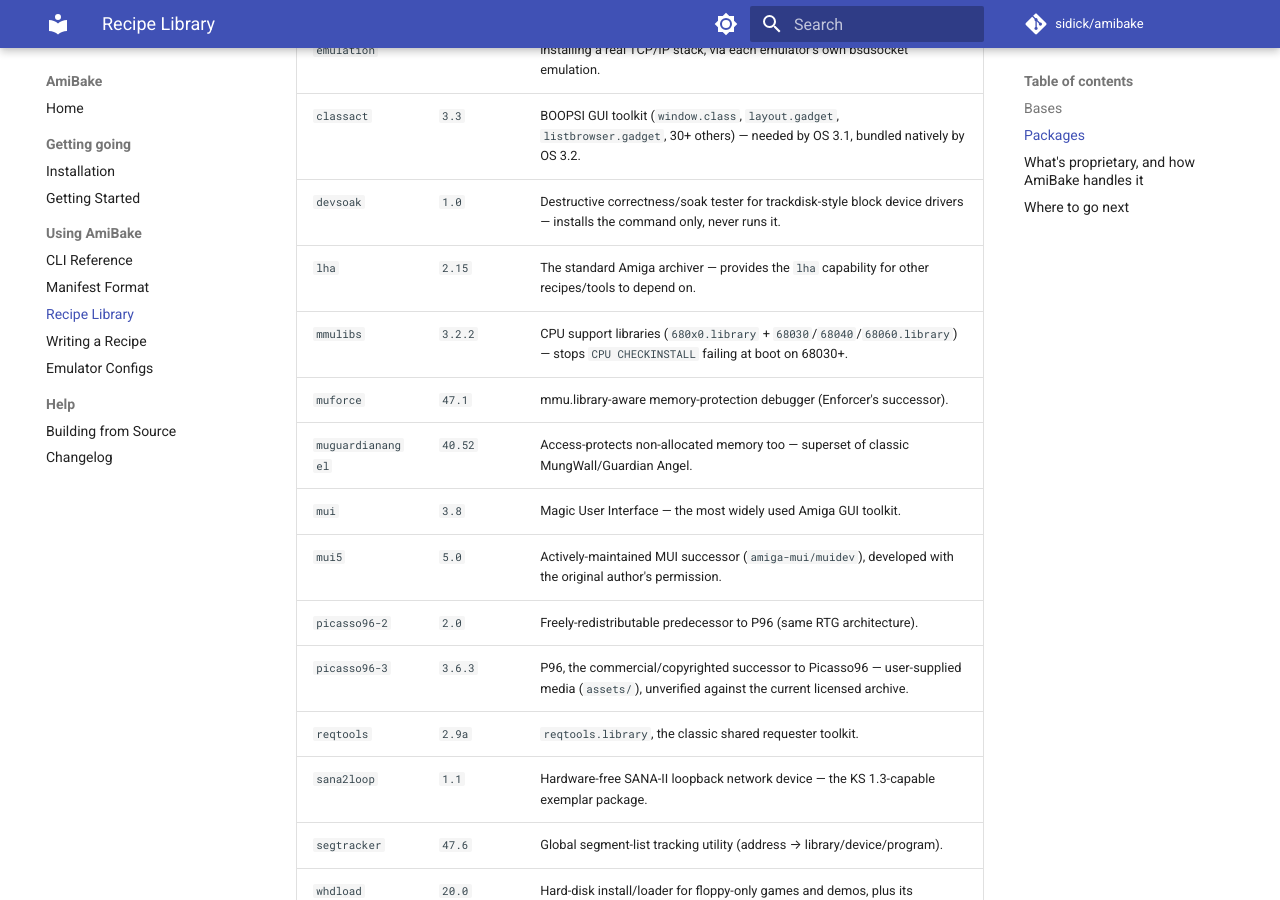
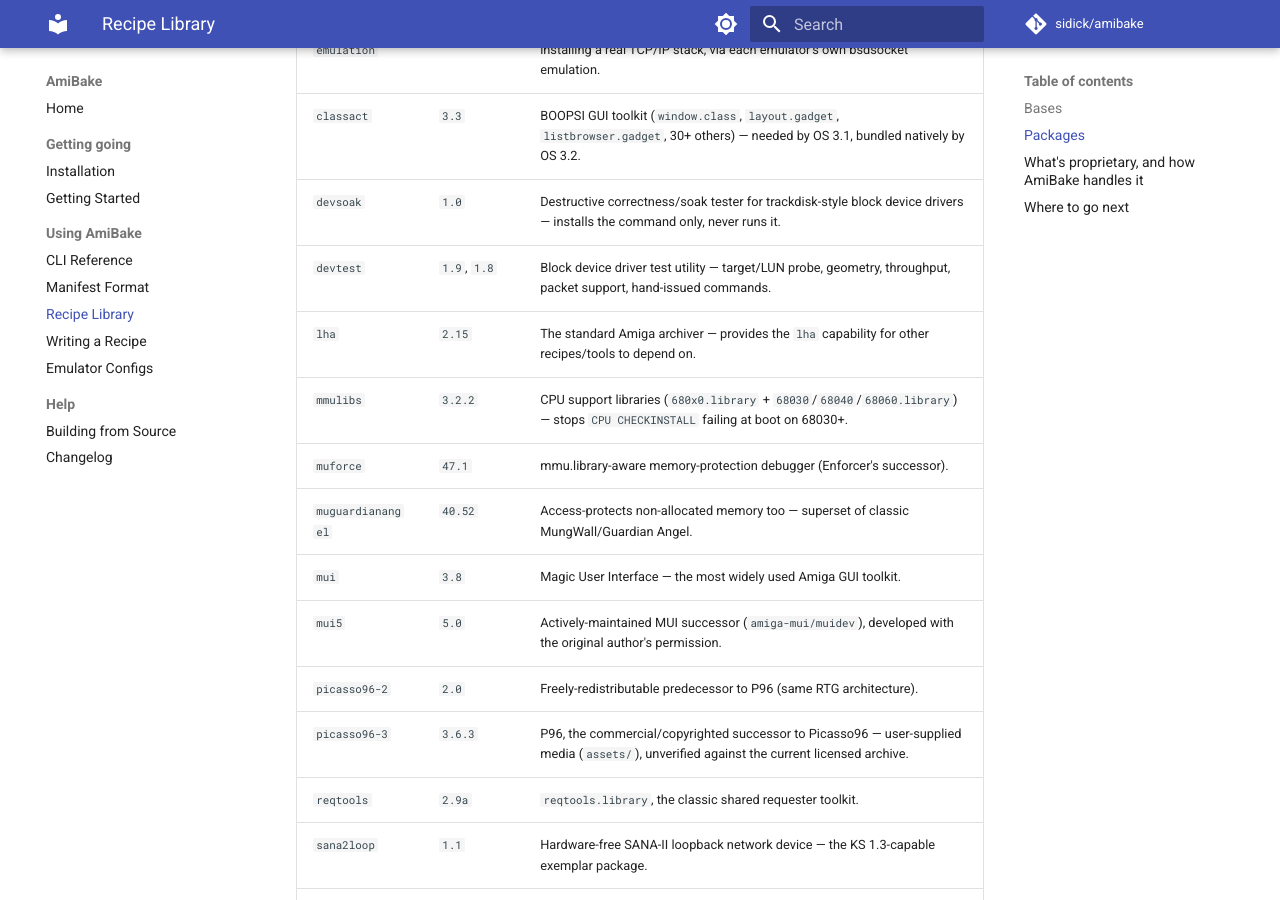
Before and after one commit to sidick/amibake, an MkDocs documentation site: the page built from userdocs/Recipes.md, in a window 1280 px wide and 900 px high, scrolled down 1201 px. Built offline with MkDocs 1.6.1 and Material for MkDocs 9.7.7, drawn with Linux system fonts in a browser that asks for light colours; comment, search, counter and statistics services are not loaded; the version menu is left out.

Commit message:
recipes/devtest: Chris Hooper's block device test utility
devtest 1.9 and 1.8 (github.com/cdhooper/amiga_devtest): target/LUN
probe, geometry report, read/write throughput per Amiga memory type,
data-integrity and packet-support checks, and hand-issued commands
including raw HD_SCSICMD.

Sourced from the tagged GitHub releases, which carry a per-version
asset name (devtest_{version}.lha) — that is what lets this ship two
real releases. Aminet's disk/misc/devtest.lha is the usual rolling
unversioned filename and currently lags at 1.8.

Each archive's top-level directory is version-stamped
(devtest_1.9/, devtest_1.8/), and install paths take no {version}
substitution, so `from` is the wildcard devtest_#?/devtest. Both
copies name an exact destination file rather than a directory: an
into-directory copy preserves everything below the pattern's literal
prefix, which would land the binary in SYS:C/1.9/devtest.

kickstart >= 37 comes from the binary's own refusal message ("This
program requires AmigaOS 2.04 or higher") — nothing else upstream
states a floor. No user-startup fragment; its destructive modes are
behind its own -d flag and a y/n prompt.

Verified by real builds on the os3.2.2 base: the default resolves to
1.9 and `devtest = 1.8` pins the older one, each landing the right
binary ($VER string checked) plus Help/devtest.md.

```diff
--- a/userdocs/Recipes.md
+++ b/userdocs/Recipes.md
@@ -31,6 +31,7 @@
 | `bsdsocket-emulation` | `1.0` | No-op capability provider: satisfies a `bsdsocket` requirement without installing a real TCP/IP stack, via each emulator's own bsdsocket emulation. |
 | `classact` | `3.3` | BOOPSI GUI toolkit (`window.class`, `layout.gadget`, `listbrowser.gadget`, 30+ others) — needed by OS 3.1, bundled natively by OS 3.2. |
 | `devsoak` | `1.0` | Destructive correctness/soak tester for trackdisk-style block device drivers — installs the command only, never runs it. |
+| `devtest` | `1.9`, `1.8` | Block device driver test utility — target/LUN probe, geometry, throughput, packet support, hand-issued commands. |
 | `lha` | `2.15` | The standard Amiga archiver — provides the `lha` capability for other recipes/tools to depend on. |
 | `mmulibs` | `3.2.2` | CPU support libraries (`680x0.library` + `68030`/`68040`/`68060.library`) — stops `CPU CHECKINSTALL` failing at boot on 68030+. |
 | `muforce` | `47.1` | mmu.library-aware memory-protection debugger (Enforcer's successor). |
```
Also changed, not shown: 2 other files.
